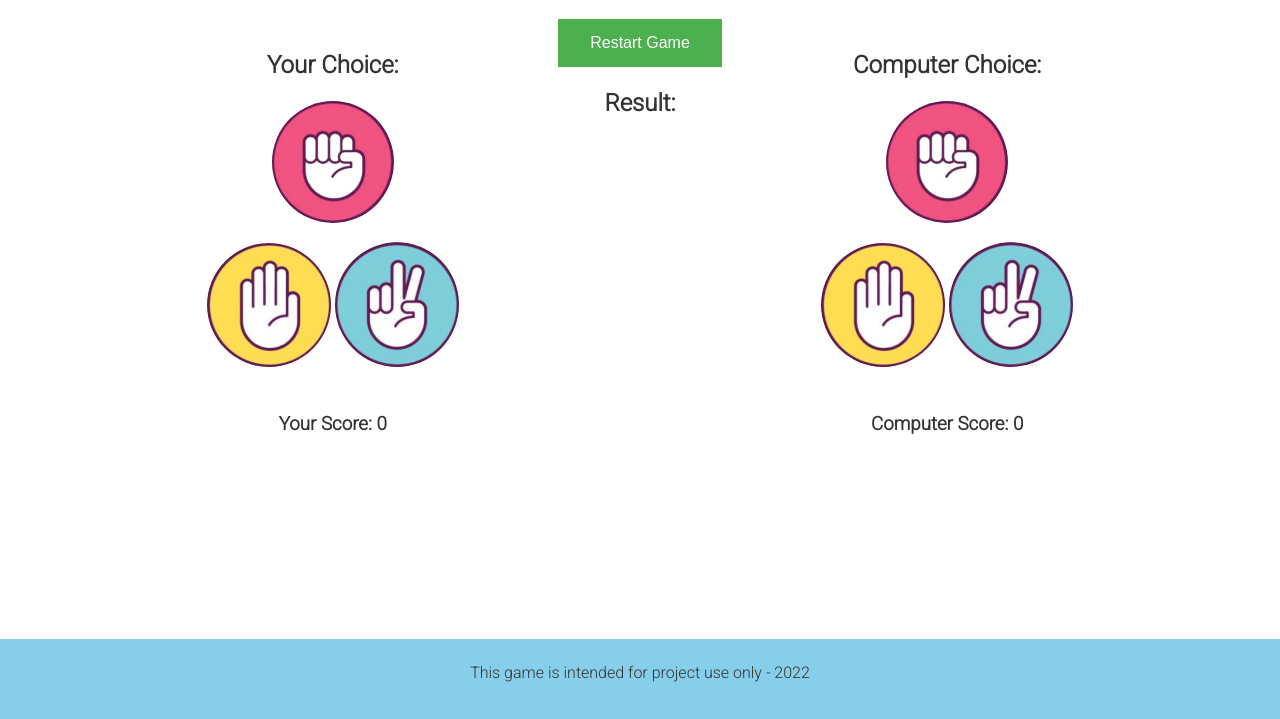
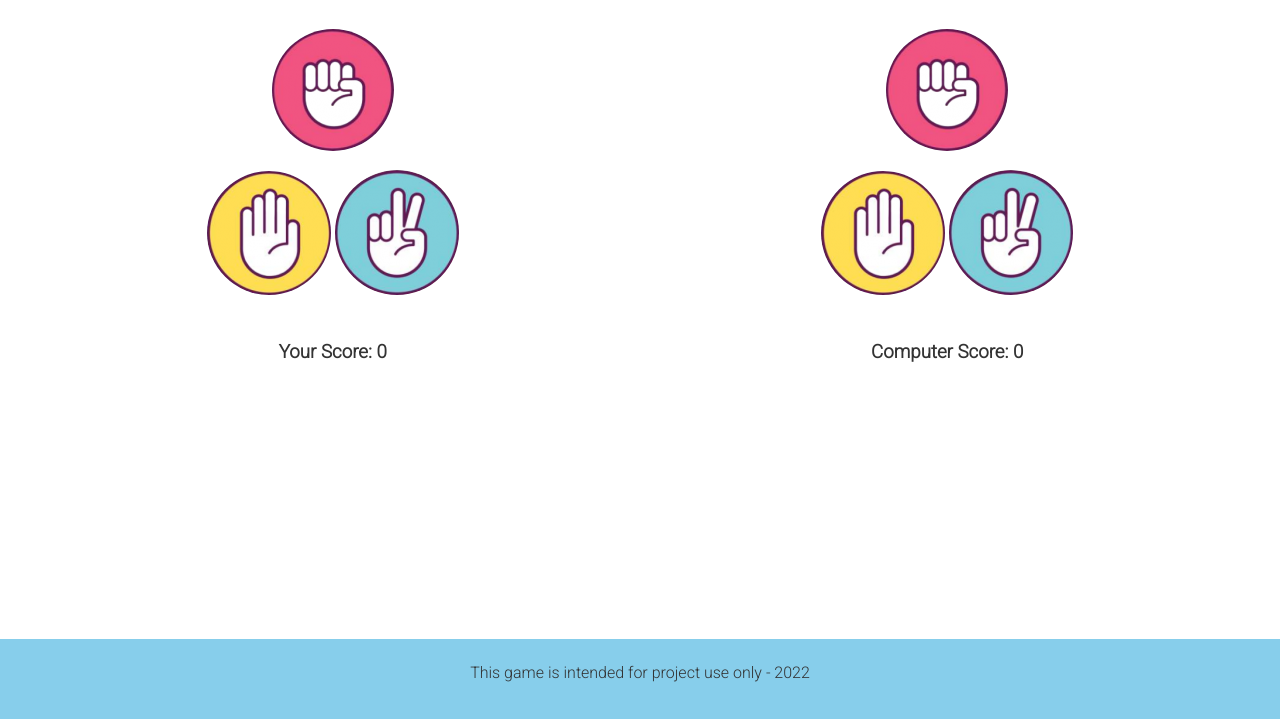
Before and after one commit to clayc03/rock-paper-scissors, a plain HTML site: page index.html in a window 1280 px wide. Shown: the part 81-800 px from the top of the page. Drawn offline with Linux system fonts and the light colour scheme.

Commit message:
Change body layout for game

```diff
--- a/assets/css/style.css
+++ b/assets/css/style.css
@@ -82,10 +82,6 @@ body {
   position: relative;
 }
 
-.restart-btn:hover {
-  background: darkgreen;
-}
-
 .footer {
 
   height: 10vh;
--- a/index.html
+++ b/index.html
@@ -18,10 +18,7 @@
 
     <section class="gaming-section">
 
-        <button class="restart-btn" type="button" onclick="alert('Restart Game!')">Restart Game</button>
-
         <div class="left-about">
-            <h2>Your Choice:<span id="user-choice"></span></h2>
             <img src="assets/images/rock-image.png" alt="rock" id="computer-choice">
             <br>
             <img src="assets/images/paper-image.png" alt="paper" id="computer-choice">
@@ -29,7 +26,6 @@
         </div>
 
         <div class="right-about">
-            <h2>Computer Choice:<span id="computer-choice"></span></h2>
             <img src="assets/images/rock-image.png" alt="rock" id="computer-choice">
             <br>
             <img src="assets/images/paper-image.png" alt="paper" id="computer-choice">
@@ -44,10 +40,6 @@
             <h3>Computer Score: <span id="computer-score">0</span></h3>
         </div>
 
-        <div class="result">
-            <h2>Result:<span id="result"></span></h2>
-        </div>
-
     </section>
 
     <footer class="footer">This game is intended for project use only - 2022</footer>
```
